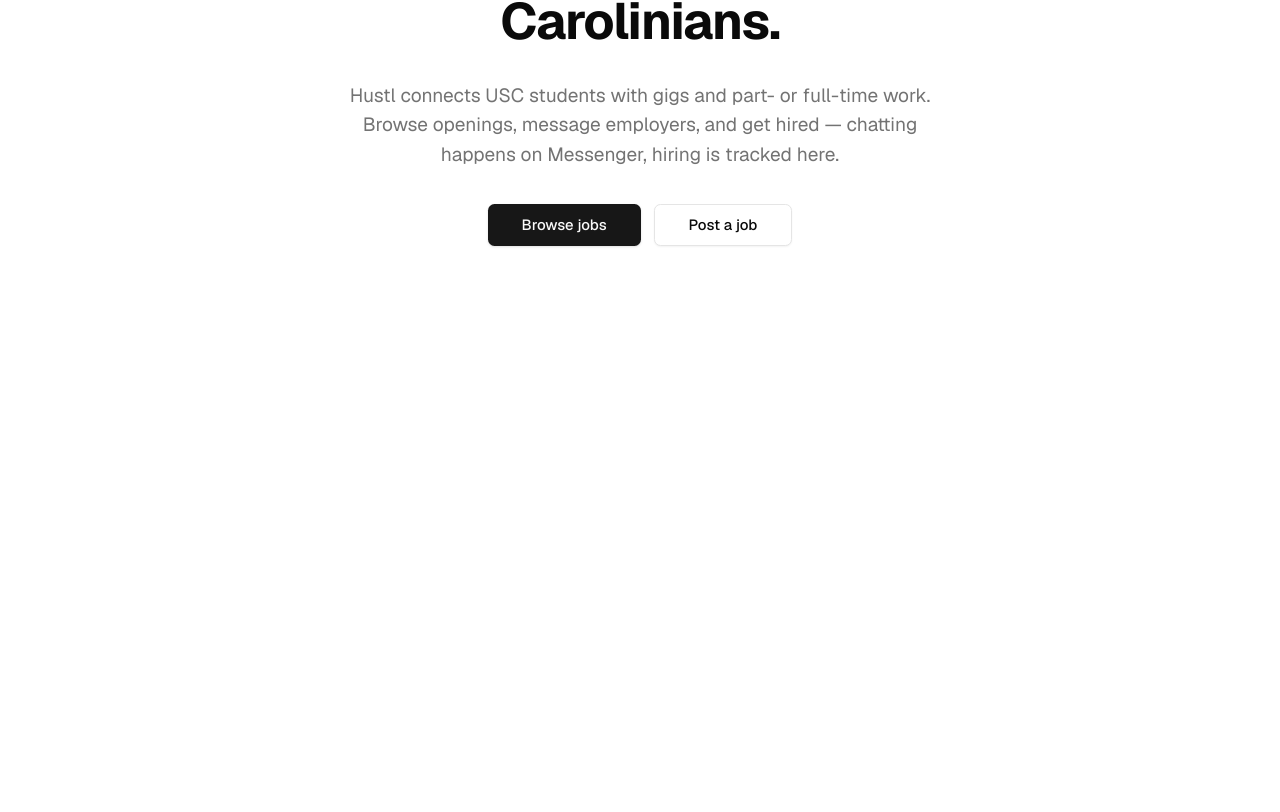
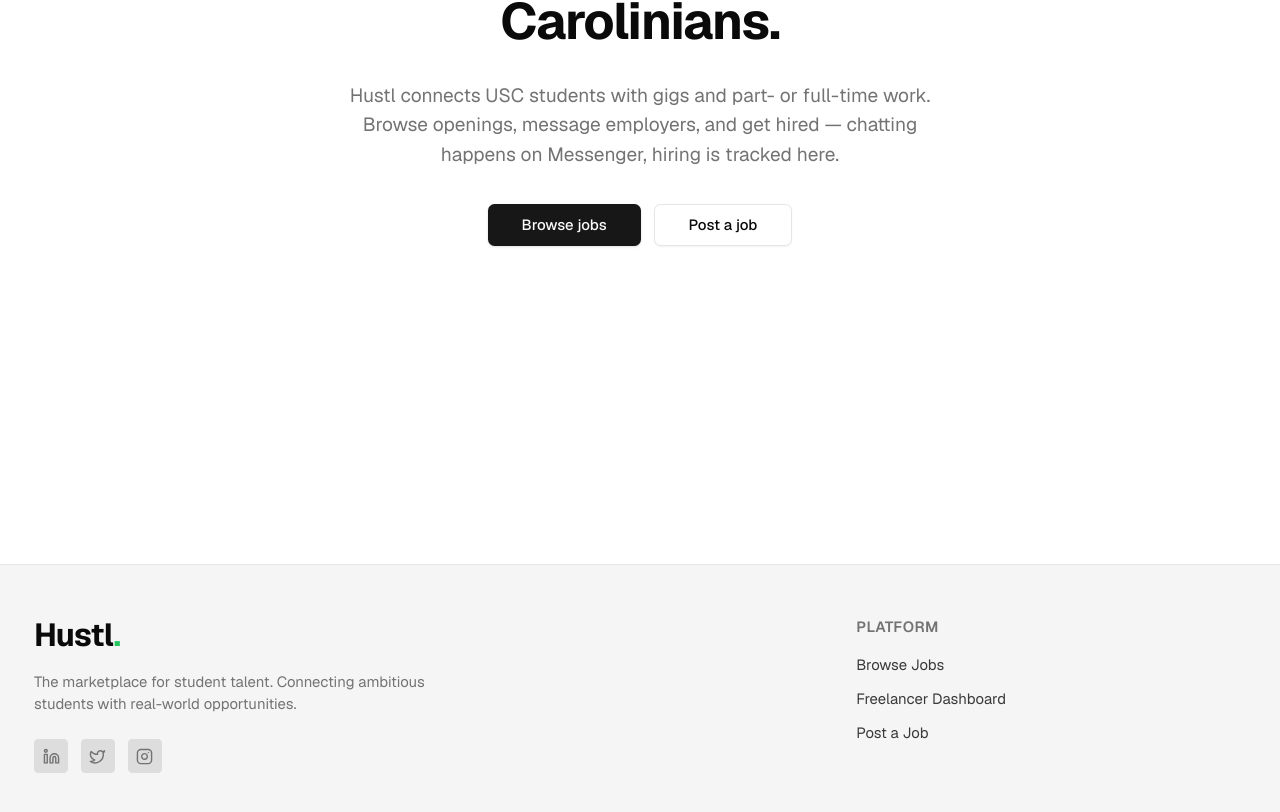
Before and after one commit to jdiputadoevotech/hustl, a Next.js app: page / in a window 1280 px wide. Shown: the part 322-1134 px from the top of the page. Before the commit the page ends 886 px from the top, so only its background shows below. Built offline with nearby package versions, Linux system fonts and the light colour scheme; no server answers.

Commit message:
fixed some bugs and did some ui improvements, added footer

```diff
--- a/app/layout.tsx
+++ b/app/layout.tsx
@@ -1,6 +1,7 @@
 import type { Metadata } from "next";
 import { Geist } from "next/font/google";
 import { Navbar } from "@/components/navbar";
+import { Footer } from "@/components/footer";
 import "./globals.css";
 
 const defaultUrl = process.env.VERCEL_URL
@@ -34,6 +35,7 @@
             {children}
           </div>
         </main>
+        <Footer />
       </body>
     </html>
   );
--- /dev/null
+++ b/components/footer.tsx
@@ -0,0 +1,56 @@
+import Link from "next/link";
+import { Linkedin, Twitter, Instagram } from "lucide-react";
+
+export function Footer() {
+  return (
+    <footer className="w-full border-t bg-muted">
+      <div className="mx-auto w-full max-w-[1400px] grid grid-cols-1 sm:grid-cols-[2fr_1fr] gap-10 px-6 lg:px-8 py-12">
+        {/* Brand */}
+        <div className="max-w-sm">
+          <Link href="/" className="text-3xl font-bold tracking-tight">
+            Hustl<span className="text-green-500">.</span>
+          </Link>
+          <p className="mt-4 text-sm text-muted-foreground">
+            The marketplace for student talent. Connecting ambitious students
+            with real-world opportunities.
+          </p>
+          {/* ponytail: cosmetic-only social icons, wire hrefs when accounts exist */}
+          <div className="mt-6 flex items-center gap-3">
+            {[Linkedin, Twitter, Instagram].map((Icon, i) => (
+              <span
+                key={i}
+                className="flex h-8 w-8 items-center justify-center rounded bg-foreground/10 text-muted-foreground"
+              >
+                <Icon className="h-4 w-4" />
+              </span>
+            ))}
+          </div>
+        </div>
+
+        {/* Platform links */}
+        <div>
+          <h3 className="text-sm font-semibold tracking-wide text-muted-foreground">
+            PLATFORM
+          </h3>
+          <ul className="mt-4 space-y-3 text-sm">
+            <li>
+              <Link href="/jobs" className="text-foreground/80 hover:text-foreground">
+                Browse Jobs
+              </Link>
+            </li>
+            <li>
+              <Link href="/dashboard" className="text-foreground/80 hover:text-foreground">
+                Freelancer Dashboard
+              </Link>
+            </li>
+            <li>
+              <Link href="/jobs/new" className="text-foreground/80 hover:text-foreground">
+                Post a Job
+              </Link>
+            </li>
+          </ul>
+        </div>
+      </div>
+    </footer>
+  );
+}
--- a/components/marketplace/budget-filter.tsx
+++ b/components/marketplace/budget-filter.tsx
@@ -1,8 +1,13 @@
 "use client";
 
-import { useEffect, useRef, useState } from "react";
+import { useState } from "react";
 import { useRouter, useSearchParams } from "next/navigation";
 import { ChevronDown } from "lucide-react";
+import {
+  DropdownMenu,
+  DropdownMenuContent,
+  DropdownMenuTrigger,
+} from "@/components/ui/dropdown-menu";
 import { Button } from "@/components/ui/button";
 import { Input } from "@/components/ui/input";
 
@@ -12,17 +17,9 @@
   const params = useSearchParams();
   const [open, setOpen] = useState(false);
   const [value, setValue] = useState(max ?? "");
-  const ref = useRef<HTMLDivElement>(null);
 
-  // Close on outside click.
-  useEffect(() => {
-    function onDoc(e: MouseEvent) {
-      if (ref.current && !ref.current.contains(e.target as Node)) setOpen(false);
-    }
-    document.addEventListener("mousedown", onDoc);
-    return () => document.removeEventListener("mousedown", onDoc);
-  }, []);
-
+  // Radix DropdownMenu handles open coordination (only one filter open at a time)
+  // via its shared dismissable layer.
   const push = (next: URLSearchParams) => {
     router.push(`/jobs?${next.toString()}`);
     setOpen(false);
@@ -43,22 +40,13 @@
   };
 
   return (
-    <div className="relative" ref={ref}>
-      <button
-        type="button"
-        onClick={() => setOpen((o) => !o)}
-        className="inline-flex items-center gap-2 rounded-lg border px-4 py-2 text-sm font-semibold hover:bg-accent focus:outline-none"
-      >
+    <DropdownMenu open={open} onOpenChange={setOpen}>
+      <DropdownMenuTrigger className="inline-flex items-center gap-2 rounded-lg border px-4 py-2 text-sm font-semibold hover:bg-accent focus:outline-none">
         {max ? `Up to ₱${max}` : "Budget"}
         <ChevronDown className="h-4 w-4" />
-      </button>
-
-      {open && (
-        <div className="absolute z-20 mt-2 w-64 rounded-lg border bg-popover p-4 shadow-md">
-          <label
-            htmlFor="budget-max"
-            className="text-sm text-muted-foreground"
-          >
+      </DropdownMenuTrigger>
+      <DropdownMenuContent align="start" className="w-64 p-4">
+        <label htmlFor="budget-max" className="text-sm text-muted-foreground">
           Up to
         </label>
         <div className="relative mt-1.5">
@@ -71,6 +59,11 @@
             min={0}
             value={value}
             onChange={(e) => setValue(e.target.value)}
+            onKeyDown={(e) => {
+              // Stop Radix menu typeahead; let Enter apply.
+              e.stopPropagation();
+              if (e.key === "Enter") apply();
+            }}
             placeholder="Any"
             className="pl-7"
           />
@@ -87,8 +80,7 @@
             Apply
           </Button>
         </div>
-        </div>
-      )}
-    </div>
+      </DropdownMenuContent>
+    </DropdownMenu>
   );
 }
```
Lines whose indentation alone changed are shown as unchanged.
